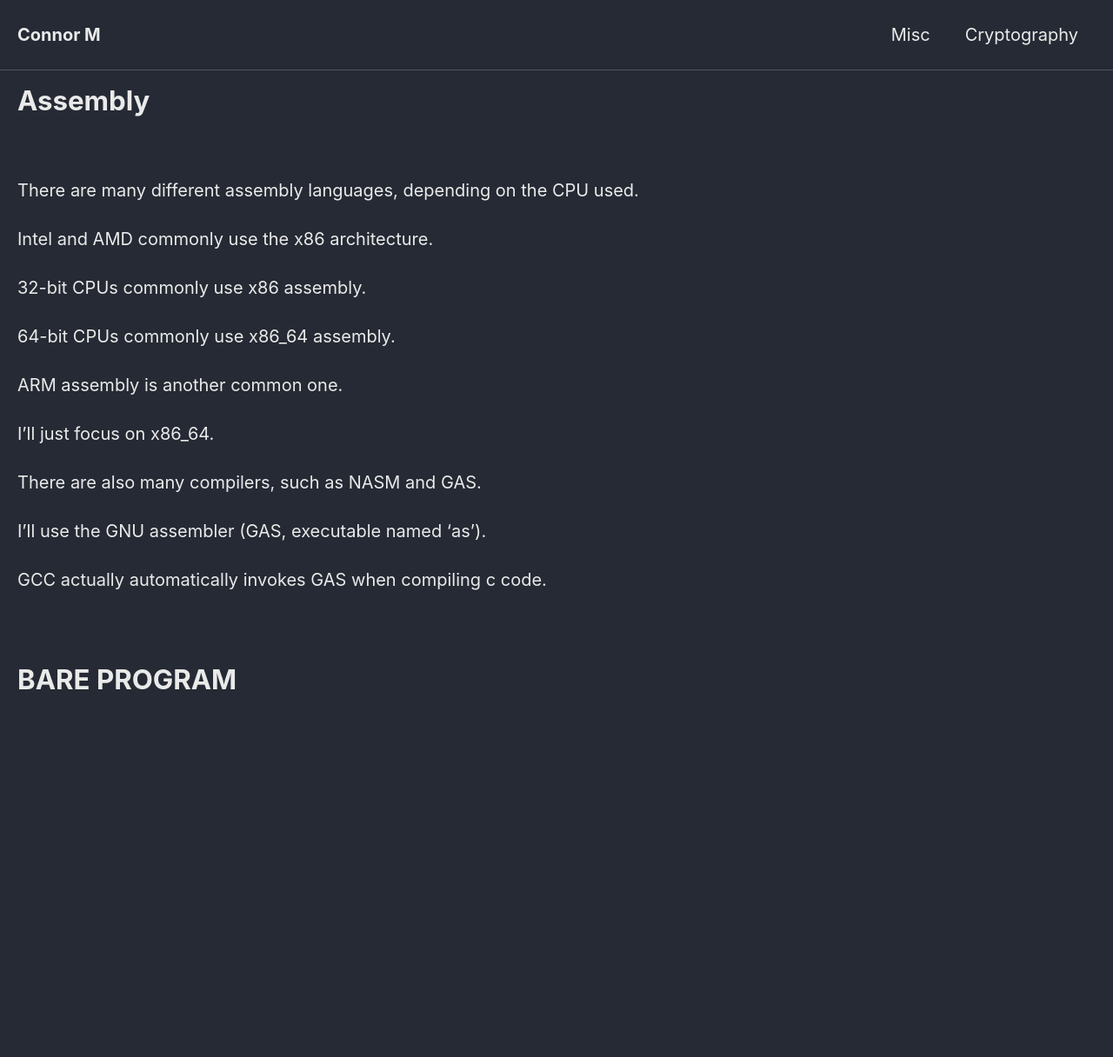
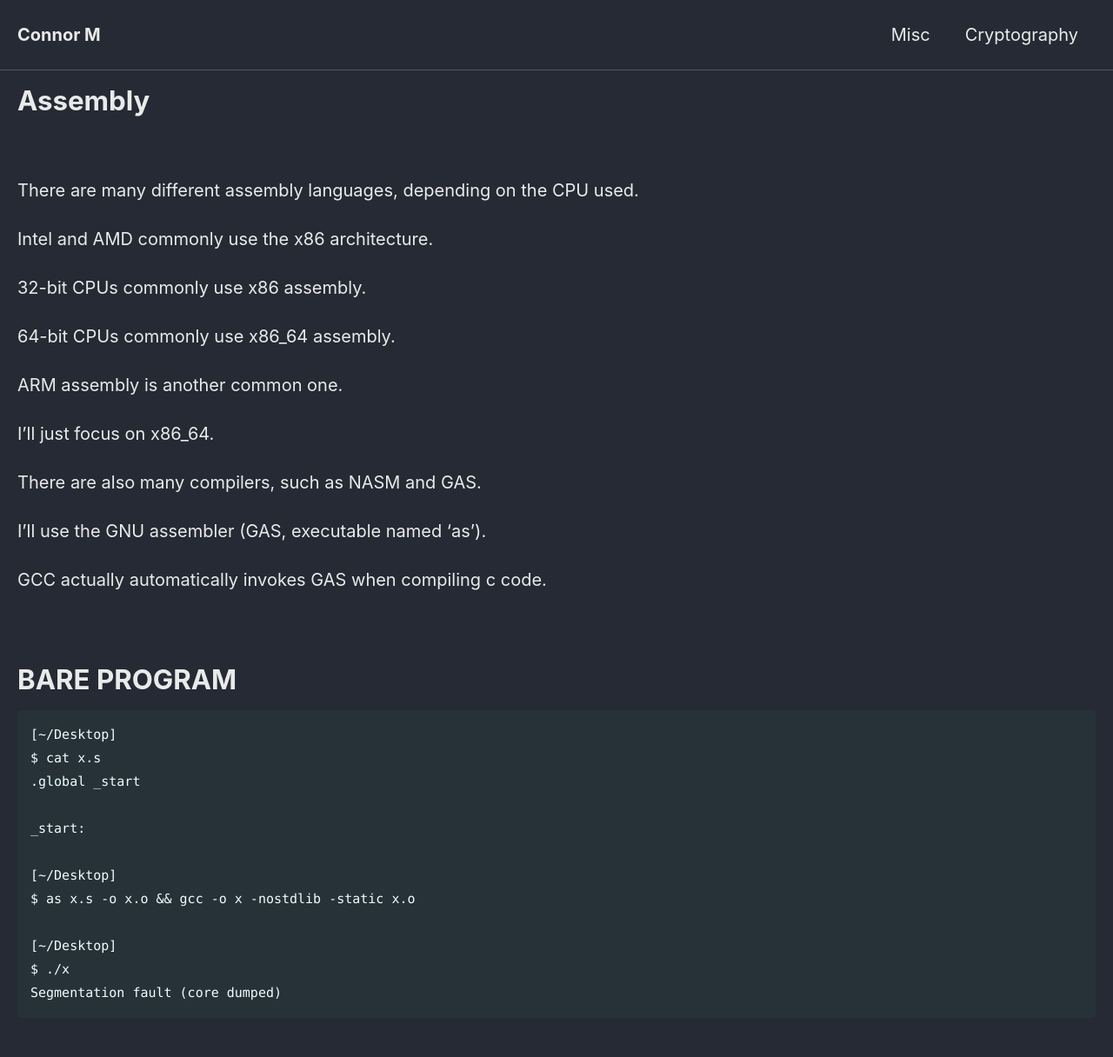
Before and after one commit to Connor-McCartney/Connor-McCartney.github.io, a Jekyll site: the page built from _pages/misc/assembly.md, in a window 1280 px wide. Shown: the whole page at 87% size. Built offline with Jekyll 4.4.1, drawn with Linux system fonts in a browser that asks for light colours; cached includes are drawn as plain includes; before the commit the page ends 900 px from its top, so only the background shows below that.

Commit message:
Update assembly.md

````diff
--- a/_pages/misc/assembly.md
+++ b/_pages/misc/assembly.md
@@ -28,3 +28,18 @@ GCC actually automatically invokes GAS when compiling c code.
 <br>
 
 # BARE PROGRAM
+
+```
+[~/Desktop]
+$ cat x.s
+.global _start
+
+_start:
+
+[~/Desktop]
+$ as x.s -o x.o && gcc -o x -nostdlib -static x.o
+
+[~/Desktop]
+$ ./x
+Segmentation fault (core dumped)
+```
````
